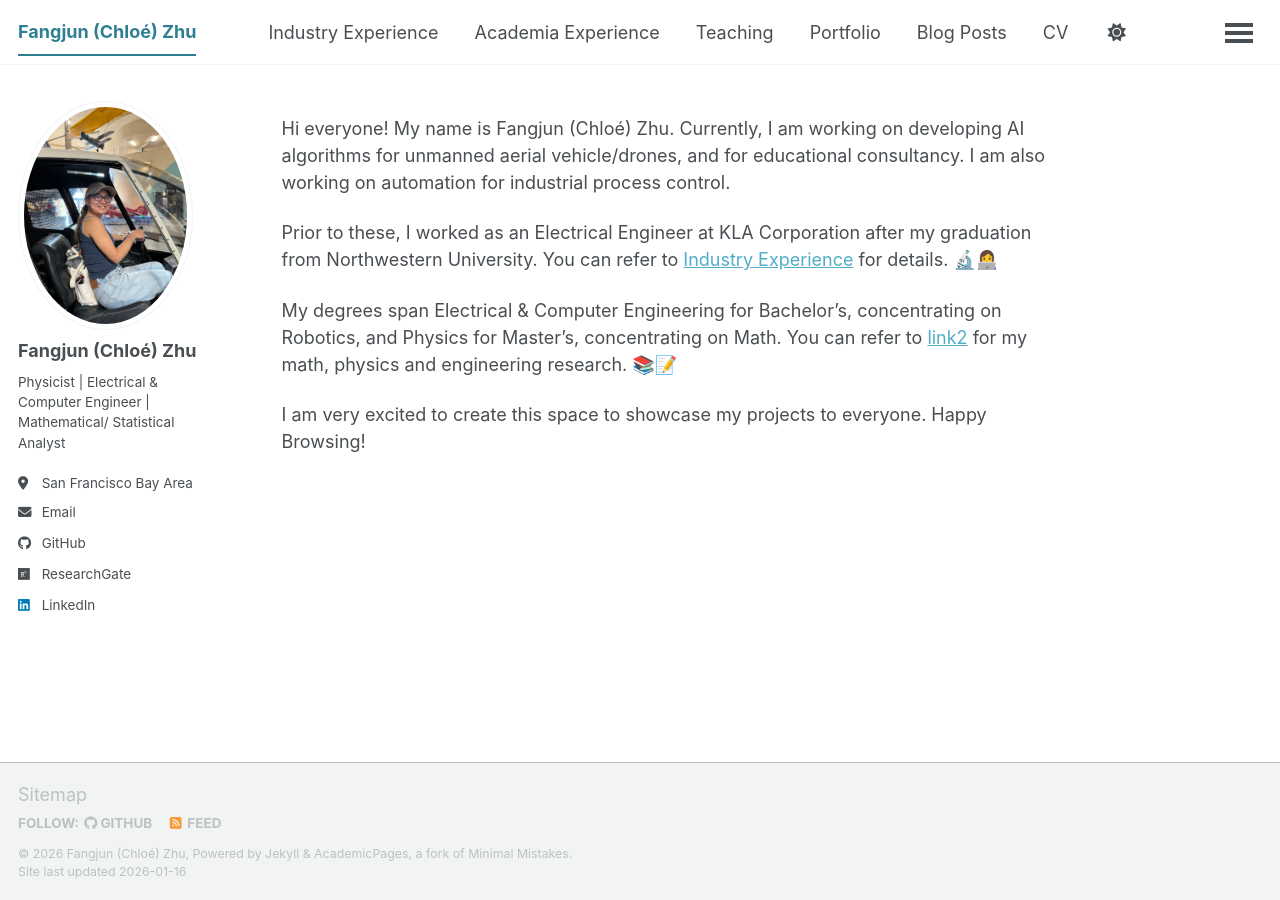
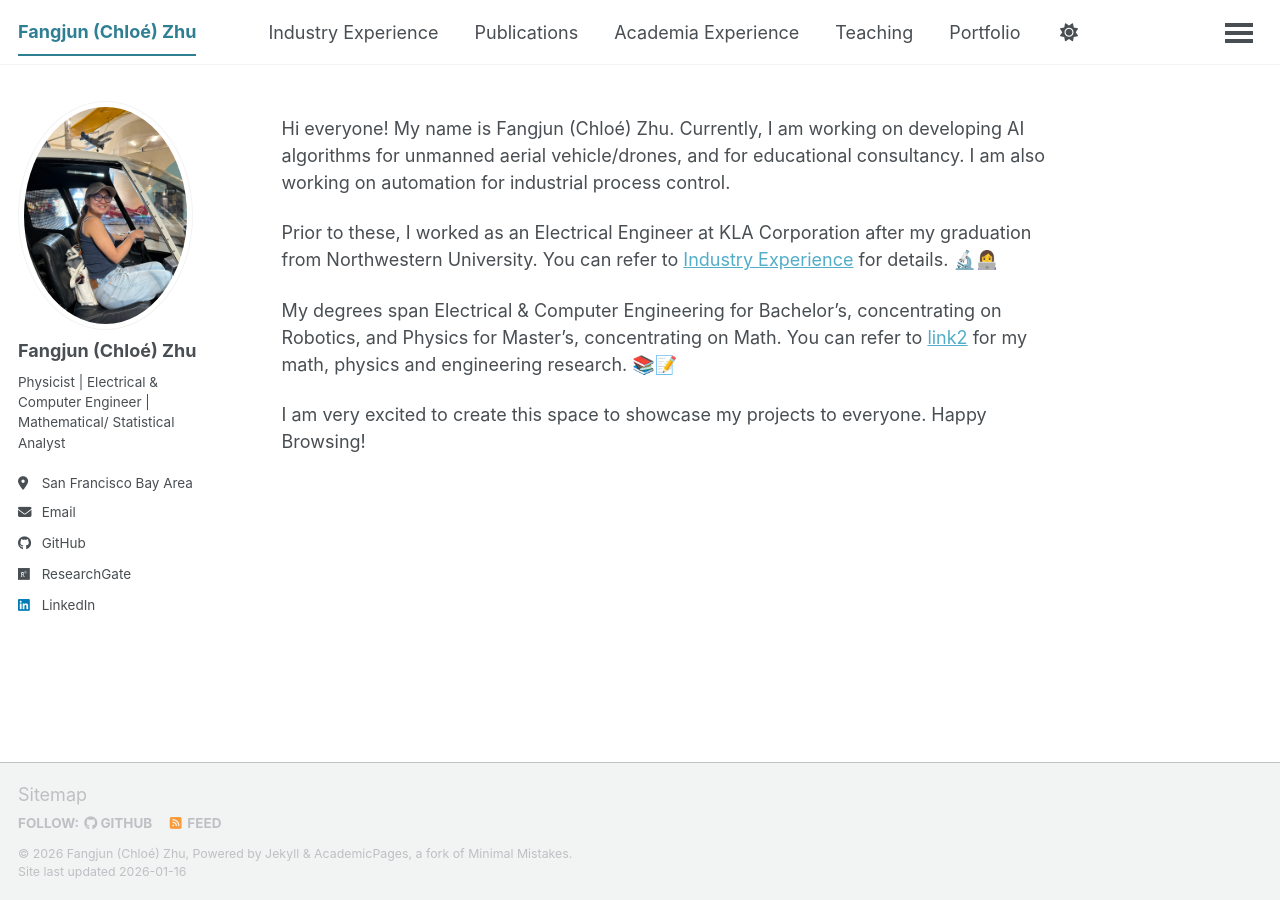
Before and after one commit to ChloeZhu1/ChloeZhu1.github.io, a Jekyll site: the page built from _pages/about.md, in a window 1280 px wide. Built offline with Jekyll 4.4.1, drawn with Linux system fonts in a browser that asks for light colours; a script bundle is joined from its source files by our own code; library files that are not in the unit come from our copies.

Commit message:
Update navigation.yml

```diff
--- a/_data/navigation.yml
+++ b/_data/navigation.yml
@@ -9,6 +9,9 @@
 
 main:
   - title: "Industry Experience"
+    url: /cv/
+
+  - title: "Publications"
     url: /publications/
 
   - title: "Academia Experience"
@@ -23,8 +26,7 @@
   - title: "Blog Posts"
     url: /year-archive/
 
-  - title: "CV"
-    url: /cv/
+
 
   # - title: "CV"
   #   url: /cv-json/
```
